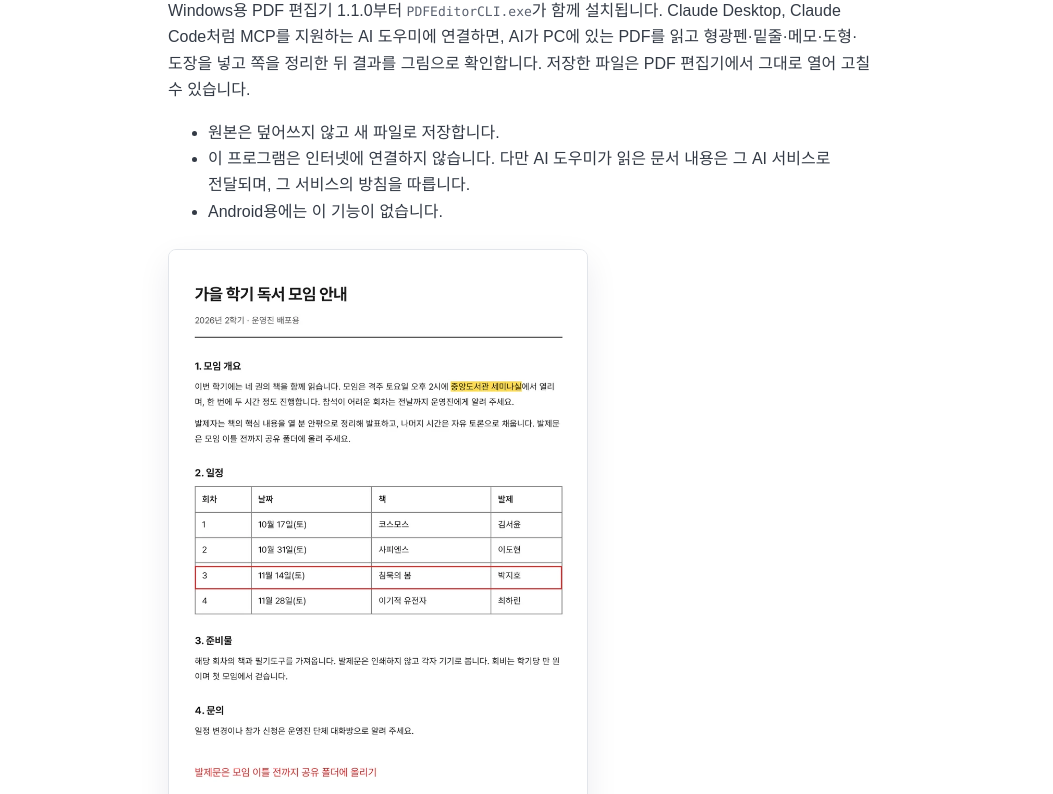
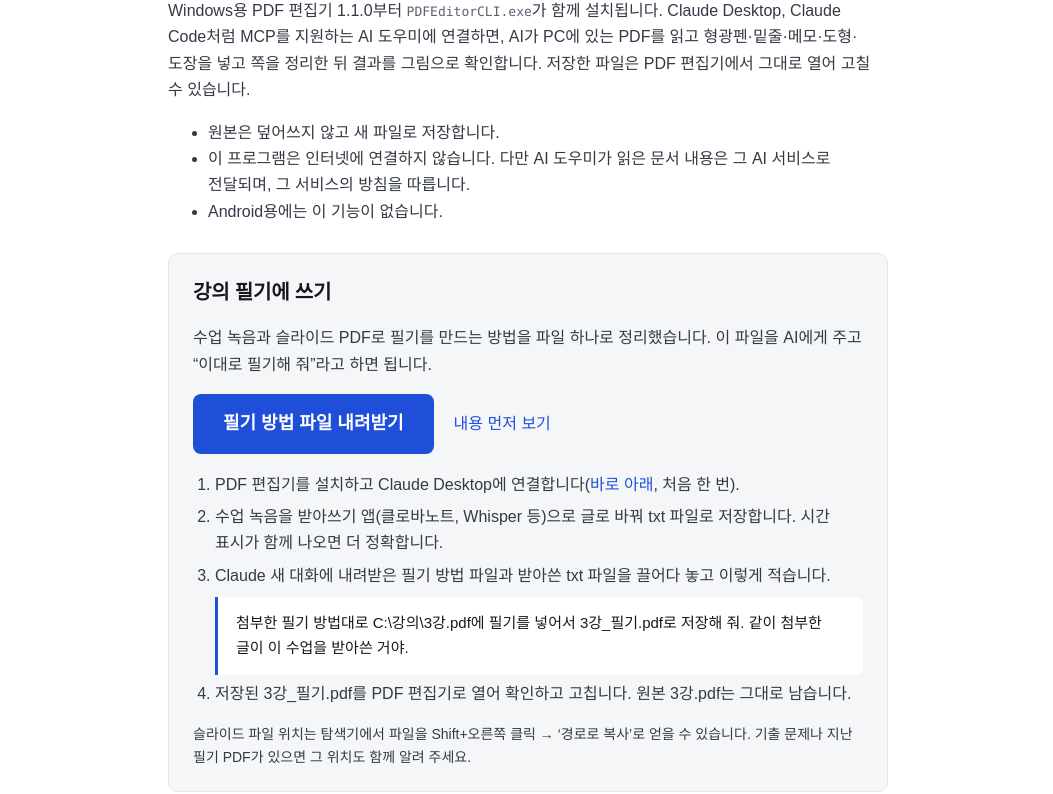
Before and after one commit to forshare2-pixel/pdf-editor, a plain HTML site: page ai.html in a window 1280 px wide. Shown: the part 158-952 px from the top of the page, without its empty margins (112-1165 px from the left). Drawn offline with Linux system fonts and the light colour scheme; a web font is replaced by a local one.

Commit message:
강의 필기 안내를 AI 연결 첫머리로 옮기고 쉬운 사용 순서 추가
Co-Authored-By: Claude Fable 5.2 <noreply@anthropic.com>

```diff
--- a/ai.html
+++ b/ai.html
@@ -24,9 +24,23 @@
 <li>Android용에는 이 기능이 없습니다.</li>
 </ul>
 
+<div class="guide">
+<h2>강의 필기에 쓰기</h2>
+<p>수업 녹음과 슬라이드 PDF로 필기를 만드는 방법을 파일 하나로 정리했습니다. 이 파일을 AI에게 주고 “이대로 필기해 줘”라고 하면 됩니다.</p>
+<p class="guide-get"><a class="btn btn-lg" href="lecture-notes-guide.md" download>필기 방법 파일 내려받기</a><a href="https://github.com/forshare2-pixel/pdf-editor/blob/main/lecture-notes-guide.md">내용 먼저 보기</a></p>
+<ol>
+<li>PDF 편집기를 설치하고 Claude Desktop에 연결합니다(<a href="#connect">바로 아래</a>, 처음 한 번).</li>
+<li>수업 녹음을 받아쓰기 앱(클로바노트, Whisper 등)으로 글로 바꿔 txt 파일로 저장합니다. 시간 표시가 함께 나오면 더 정확합니다.</li>
+<li>Claude 새 대화에 내려받은 필기 방법 파일과 받아쓴 txt 파일을 끌어다 놓고 이렇게 적습니다.
+<blockquote class="ask">첨부한 필기 방법대로 C:\강의\3강.pdf에 필기를 넣어서 3강_필기.pdf로 저장해 줘. 같이 첨부한 글이 이 수업을 받아쓴 거야.</blockquote></li>
+<li>저장된 3강_필기.pdf를 PDF 편집기로 열어 확인하고 고칩니다. 원본 3강.pdf는 그대로 남습니다.</li>
+</ol>
+<p class="meta">슬라이드 파일 위치는 탐색기에서 파일을 Shift+오른쪽 클릭 → ‘경로로 복사’로 얻을 수 있습니다. 기출 문제나 지난 필기 PDF가 있으면 그 위치도 함께 알려 주세요.</p>
+</div>
+
 <figure class="shot ai-doc-shot"><img src="ai-example.webp" width="802" height="1080" alt="AI가 장소에 형광펜을 칠하고, 일정 표의 한 줄에 빨간 네모를 치고, 아래에 빨간 글씨 메모를 넣은 문서"><figcaption>“장소를 형광펜으로 칠하고, 11월 14일 줄에 빨간 네모를 치고, 맨 아래에 메모를 적어 줘”라고 시킨 결과</figcaption></figure>
 
-<h2>Claude Desktop에 연결</h2>
+<h2 id="connect">Claude Desktop에 연결</h2>
 <ol>
 <li>PDF 편집기 1.1.0 이상을 설치합니다.</li>
 <li>시작 메뉴에서 ‘명령 프롬프트’를 열고 아래 한 줄을 실행합니다.
@@ -51,10 +65,6 @@
 <li>“스캔본.pdf에서 빈 쪽을 지우고 2쪽을 오른쪽으로 돌려 줘.”</li>
 </ul>
 <p>파일은 전체 경로로 알려 주는 것이 가장 확실합니다.</p>
-
-<h2>강의 필기에 쓰기</h2>
-<p>수업 녹음과 슬라이드 PDF로 필기를 만드는 방법을 문서 하나로 정리했습니다. 무엇을 적고, 어떤 색을 쓰고, 어디에 배치하고, 마지막에 무엇을 확인하는지가 들어 있습니다. AI 도우미에게 지침으로 주고 그대로 시킬 수 있습니다.</p>
-<p><a href="https://github.com/forshare2-pixel/pdf-editor/blob/main/lecture-notes-guide.md">강의 필기 방법 보기</a> · <a href="lecture-notes-guide.md" download>md 파일 내려받기</a></p>
 
 <h2>도구와 명령</h2>
 <p>아래는 AI 도구를 직접 설정하거나 스크립트를 짜는 분을 위한 참고 자료입니다. 같은 내용이 설치 폴더의 <code>PDFEditorCLI-GUIDE.txt</code>에 들어 있습니다.</p>
--- a/style.css
+++ b/style.css
@@ -70,3 +70,10 @@ figcaption{font-size:13px;color:var(--sub);padding:9px 14px;border-top:1px solid
 @media(max-width:760px){.ai{grid-template-columns:1fr;gap:28px}}
 .ai>*{min-width:0}
 .steps pre code,.doc pre code{white-space:pre-wrap;word-break:break-all}
+.btn-lg{font-size:18px;padding:15px 30px;border-radius:8px}
+.guide{margin:28px 0 8px;padding:22px 24px;border:1px solid var(--line);border-radius:10px;background:var(--soft)}
+.doc .guide h2{margin:0 0 6px;font-size:20px}
+.guide-get{display:flex;flex-wrap:wrap;align-items:center;gap:12px 20px;margin:16px 0 18px}
+.guide .ask{background:#fff;margin:8px 0 2px}
+.guide .meta{margin-bottom:0}
+@media(max-width:760px){.btn-lg{display:block;width:100%;text-align:center}.guide{padding:18px 16px}}
```
Also changed, not shown: index.html (+2 -1 lines), 1 other file.
